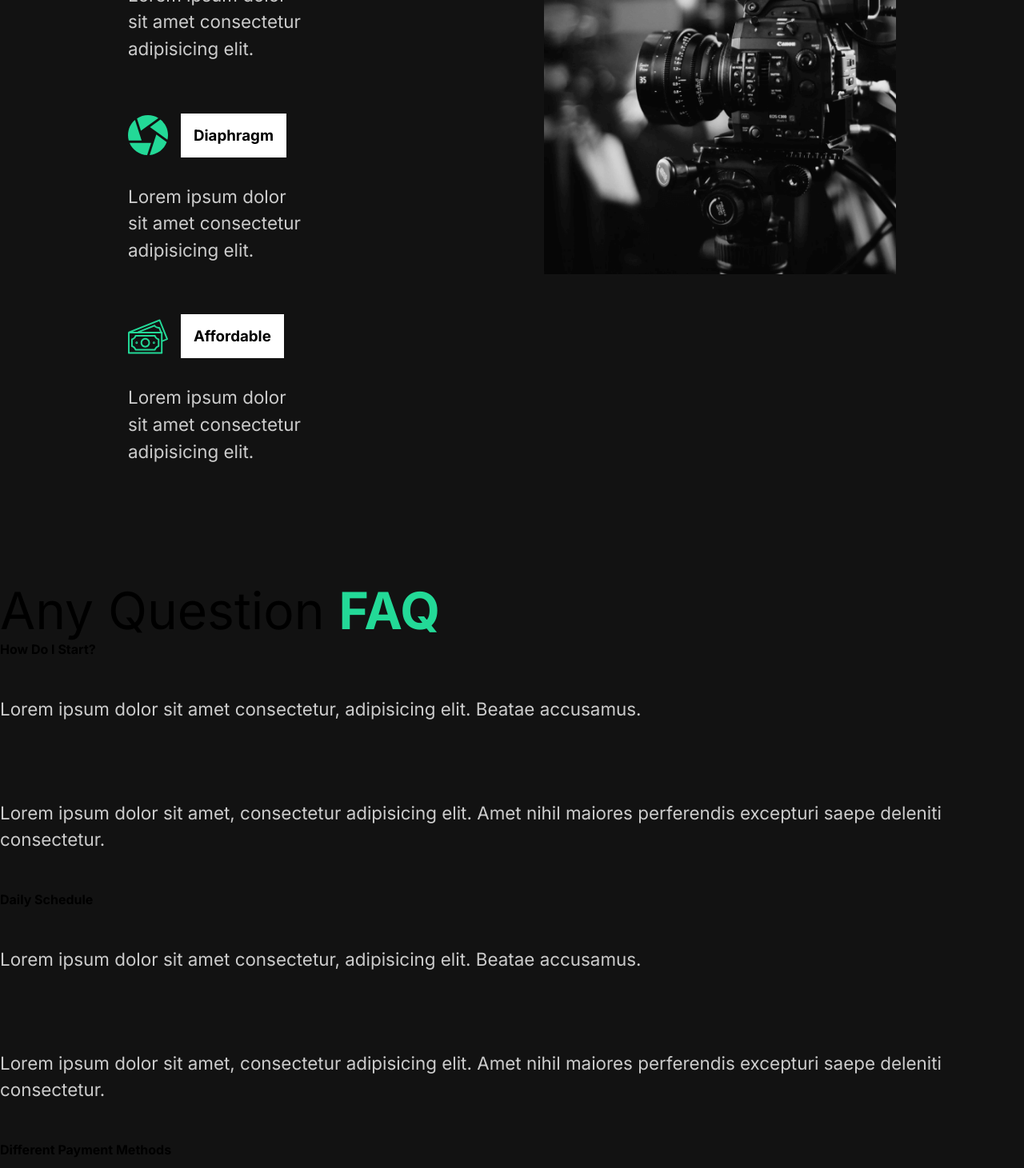
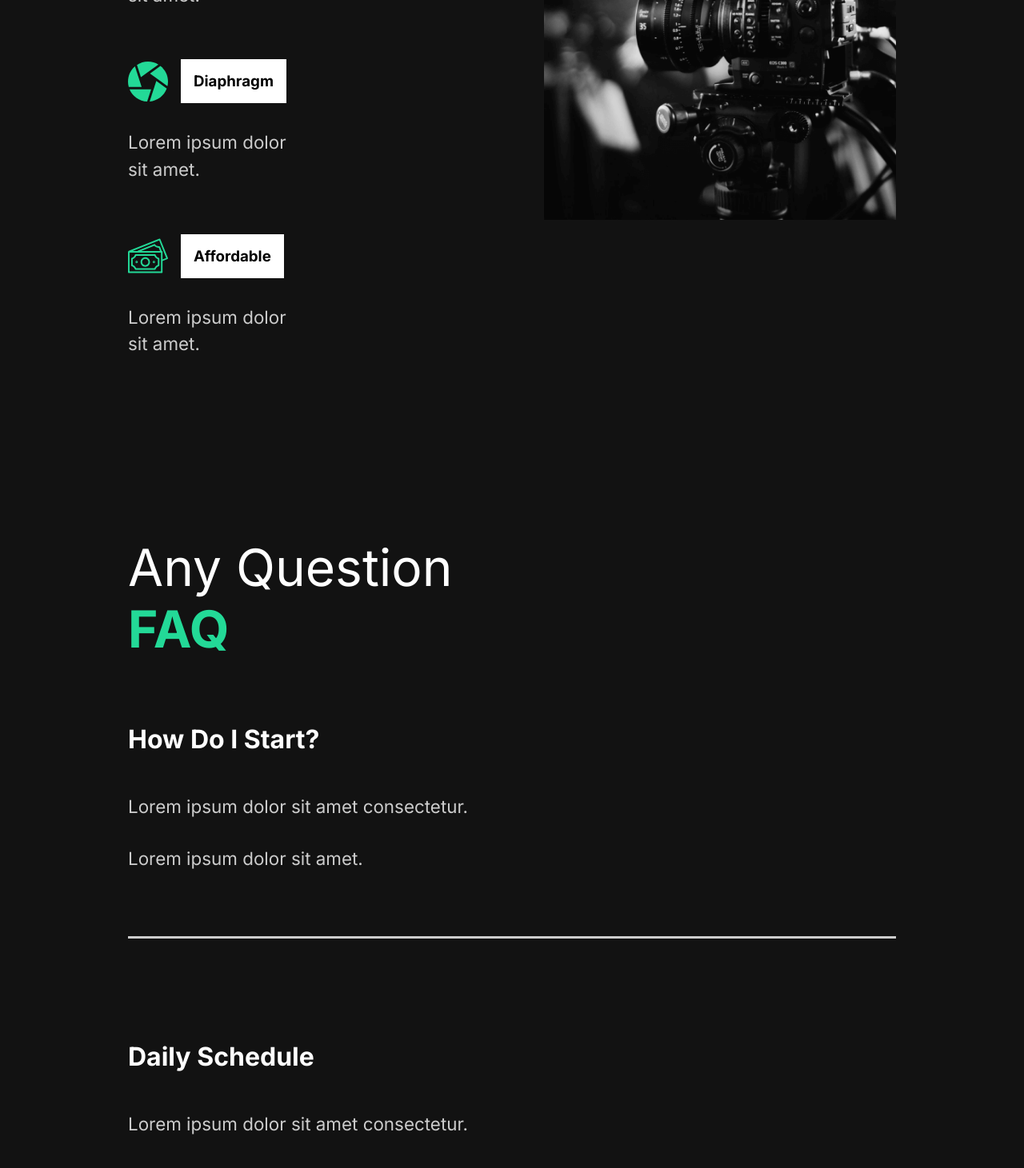
Before and after one commit to RaduRS/capture, a React (Create React App) app: page / in a window 1280 px wide. Shown: the part 1480-2941 px from the top of the page at 80% size. Built offline with nearby package versions, Linux system fonts and the light colour scheme.

Commit message:
faq styled

```diff
--- a/src/components/FaqSection.js
+++ b/src/components/FaqSection.js
@@ -1,37 +1,29 @@
 import React from "react";
+import { StyleAbout } from "../styles";
+import styled from "styled-components";
 
 const FaqSection = () => {
   return (
-    <div className="faq">
+    <StyleFAQ>
       <h2>
         Any Question <span>FAQ</span>
       </h2>
       <div className="question">
         <h4>How Do I Start?</h4>
         <div className="answer">
-          <p>
-            Lorem ipsum dolor sit amet consectetur, adipisicing elit. Beatae
-            accusamus.
-          </p>
-          <p>
-            Lorem ipsum dolor sit amet, consectetur adipisicing elit. Amet nihil
-            maiores perferendis excepturi saepe deleniti consectetur.
-          </p>
+          <p>Lorem ipsum dolor sit amet consectetur.</p>
+          <p>Lorem ipsum dolor sit amet.</p>
         </div>
+        <div className="faq-line"></div>
       </div>
 
       <div className="question">
         <h4>Daily Schedule</h4>
         <div className="answer">
-          <p>
-            Lorem ipsum dolor sit amet consectetur, adipisicing elit. Beatae
-            accusamus.
-          </p>
-          <p>
-            Lorem ipsum dolor sit amet, consectetur adipisicing elit. Amet nihil
-            maiores perferendis excepturi saepe deleniti consectetur.
-          </p>
+          <p>Lorem ipsum dolor sit amet consectetur.</p>
+          <p>Lorem ipsum dolor sit amet, consectetur adipisicing elit.</p>
         </div>
+        <div className="faq-line"></div>
       </div>
 
       <div className="question">
@@ -46,6 +38,7 @@ const FaqSection = () => {
             maiores perferendis excepturi saepe deleniti consectetur.
           </p>
         </div>
+        <div className="faq-line"></div>
       </div>
 
       <div className="question">
@@ -60,9 +53,38 @@ const FaqSection = () => {
             maiores perferendis excepturi saepe deleniti consectetur.
           </p>
         </div>
+        <div className="faq-line"></div>
       </div>
-    </div>
+    </StyleFAQ>
   );
 };
 
+const StyleFAQ = styled(StyleAbout)`
+  display: block;
+  span {
+    display: block;
+  }
+  h2 {
+    padding-bottom: 2rem;
+    font-weight: lighter;
+  }
+  .faq-line {
+    background: #cccccc;
+    height: 2rem;
+    margin: 2rem 0rem;
+    width: 100%;
+    height: 0.2rem;
+  }
+  .question {
+    padding: 3rem 0rem;
+    cursor: pointer;
+  }
+  .answer {
+    padding: 2rem 0rem;
+    p {
+      padding: 1rem 0rem;
+    }
+  }
+`;
+
 export default FaqSection;
--- a/src/components/GlobalStyle.js
+++ b/src/components/GlobalStyle.js
@@ -42,6 +42,7 @@ h2 {
   }
   h4 {
     font-weight: bold;
+    font-size: 2rem;
   }
   span {
     font-weight: bold;
--- a/src/components/ServicesSection.js
+++ b/src/components/ServicesSection.js
@@ -21,28 +21,28 @@ const ServicesSection = () => {
               <img src={clock} alt="clock" />
               <h3>Efficient</h3>
             </div>
-            <p>Lorem ipsum dolor sit amet consectetur adipisicing elit.</p>
+            <p>Lorem ipsum dolor sit amet.</p>
           </StyleCard>
           <StyleCard>
             <div className="icon">
               <img src={team} alt="team" />
               <h3>Teamwork</h3>
             </div>
-            <p>Lorem ipsum dolor sit amet consectetur adipisicing elit.</p>
+            <p>Lorem ipsum dolor sit amet.</p>
           </StyleCard>
           <StyleCard>
             <div className="icon">
               <img src={diaphragm} alt="diaphragm" />
               <h3>Diaphragm</h3>
             </div>
-            <p>Lorem ipsum dolor sit amet consectetur adipisicing elit.</p>
+            <p>Lorem ipsum dolor sit amet.</p>
           </StyleCard>
           <StyleCard>
             <div className="icon">
               <img src={money} alt="money" />
               <h3>Affordable</h3>
             </div>
-            <p>Lorem ipsum dolor sit amet consectetur adipisicing elit.</p>
+            <p>Lorem ipsum dolor sit amet.</p>
           </StyleCard>
         </StyleCards>
       </StyleDescription>
```
